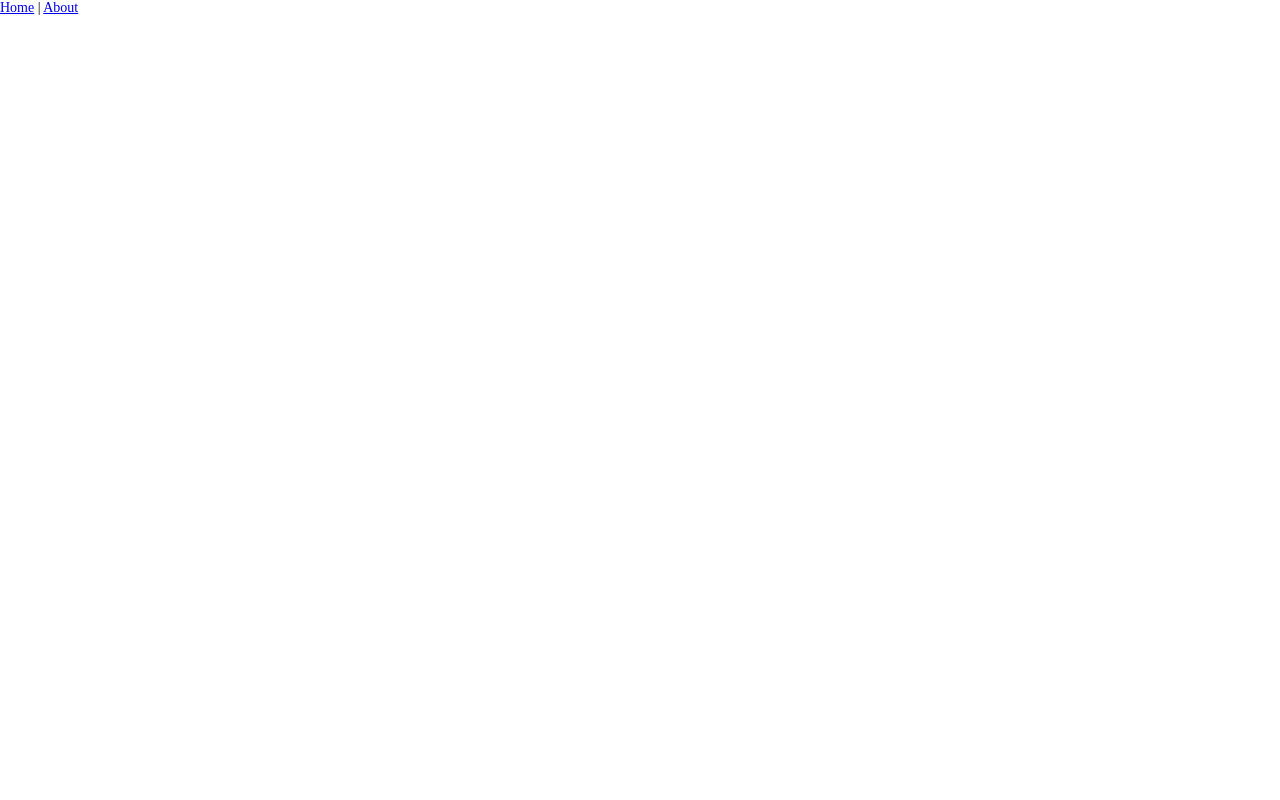
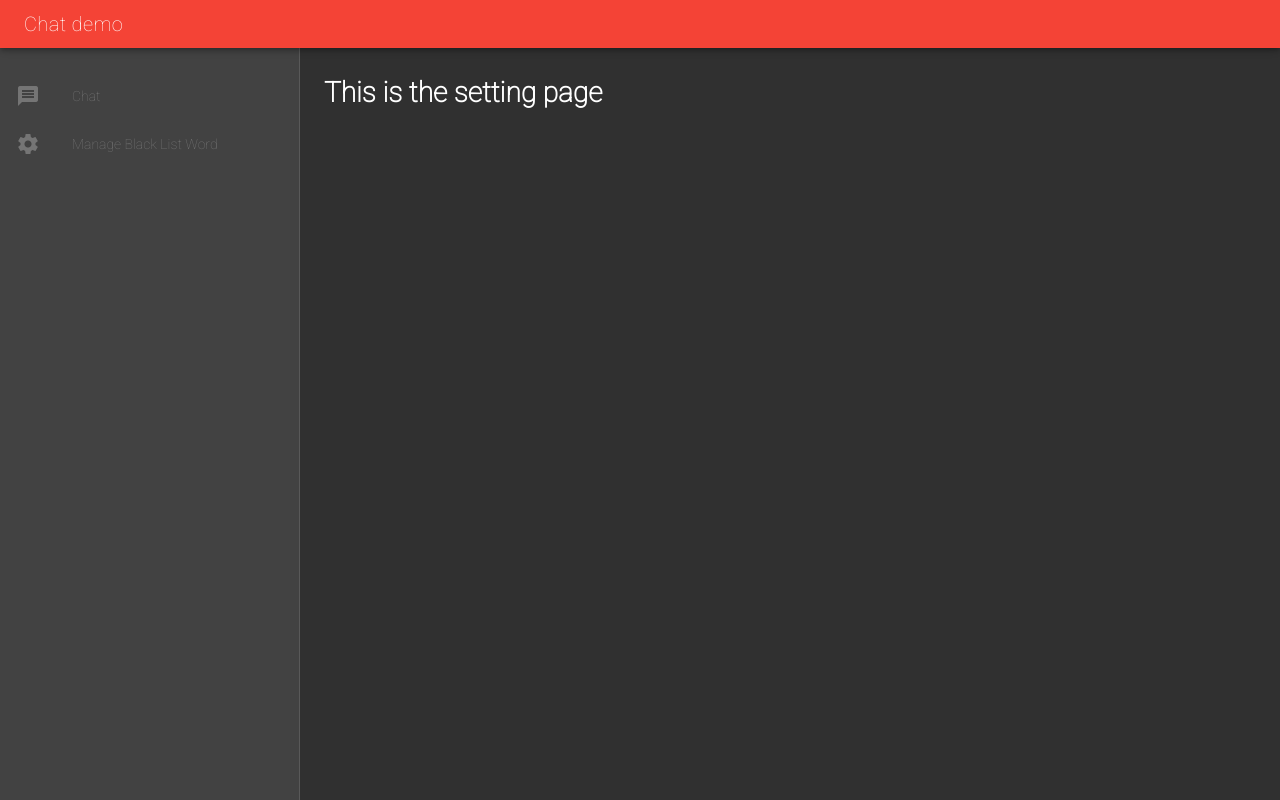
Before and after one commit to dracula1412/demo-chat, a Vue app in the folder client/: page /setting in a window 1280 px wide. Built offline with nearby package versions, Linux system fonts and the light colour scheme.

Commit message:
Using vuetify and vue-router to create application template with home and setting page

```diff
--- a/client/src/App.vue
+++ b/client/src/App.vue
@@ -1,9 +1,47 @@
 <template>
   <div id="app">
-    <div id="nav">
-      <router-link to="/">Home</router-link> |
-      <router-link to="/about">About</router-link>
-    </div>
-    <router-view/>
+    <v-app
+      dark
+      id="inspire"
+    >
+      <v-navigation-drawer
+        fixed
+        clipped
+        app
+      >
+        <v-list>
+          <v-list-tile class="mt-3" @click="$router.push('/')">
+            <v-list-tile-action>
+              <v-icon color="grey darken-1">message</v-icon>
+            </v-list-tile-action>
+            <v-list-tile-title class="grey--text text--darken-1">Chat</v-list-tile-title>
+          </v-list-tile>
+          <v-list-tile @click="$router.push('setting')">
+            <v-list-tile-action>
+              <v-icon color="grey darken-1">settings</v-icon>
+            </v-list-tile-action>
+            <v-list-tile-title class="grey--text text--darken-1">Manage Black List Word</v-list-tile-title>
+          </v-list-tile>
+        </v-list>
+      </v-navigation-drawer>
+      <v-toolbar
+        color="red"
+        dense
+        fixed
+        clipped-left
+        app
+      >
+        <v-toolbar-title class="mr-5 align-center">
+          <span class="title">Chat demo</span>
+        </v-toolbar-title>
+      </v-toolbar>
+      <v-content>
+        <v-container fill-height>
+          <v-layout >
+            <router-view/>
+          </v-layout>
+        </v-container>
+      </v-content>
+    </v-app>
   </div>
 </template>
--- a/client/src/router.js
+++ b/client/src/router.js
@@ -1,6 +1,7 @@
 import Vue from 'vue'
 import Router from 'vue-router'
 import Home from './views/Home.vue'
+import Setting from './views/Setting.vue'
 
 Vue.use(Router)
 
@@ -14,12 +15,9 @@ export default new Router({
       component: Home
     },
     {
-      path: '/about',
-      name: 'about',
-      // route level code-splitting
-      // this generates a separate chunk (about.[hash].js) for this route
-      // which is lazy-loaded when the route is visited.
-      component: () => import(/* webpackChunkName: "about" */ './views/About.vue')
+      path: '/setting',
+      name: 'setting',
+      component: Setting
     }
   ]
 })
--- a/client/src/views/About.vue
+++ /dev/null
@@ -1,5 +0,0 @@
-<template>
-  <div class="about">
-    <h1>This is an about page</h1>
-  </div>
-</template>
--- a/client/src/views/Home.vue
+++ b/client/src/views/Home.vue
@@ -1,6 +1,7 @@
 <template>
   <div class="home">
     <img alt="Vue logo" src="../assets/logo.png">
+    <p>Main chat here</p>
     <!-- <HelloWorld msg="Welcome to Your Vue.js App"/> -->
   </div>
 </template>
--- /dev/null
+++ b/client/src/views/Setting.vue
@@ -0,0 +1,5 @@
+<template>
+  <div class="setting">
+    <h1>This is the setting page</h1>
+  </div>
+</template>
```
